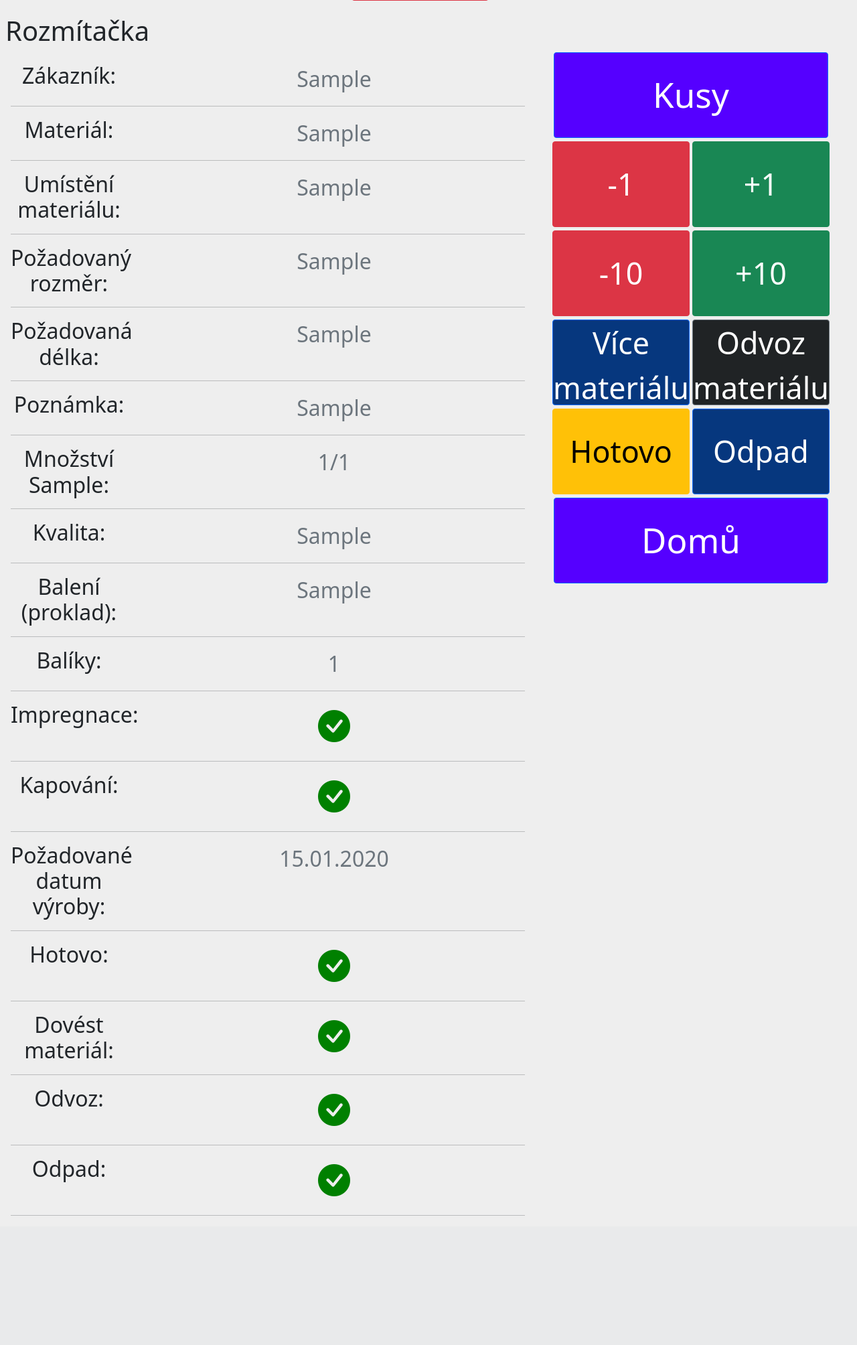
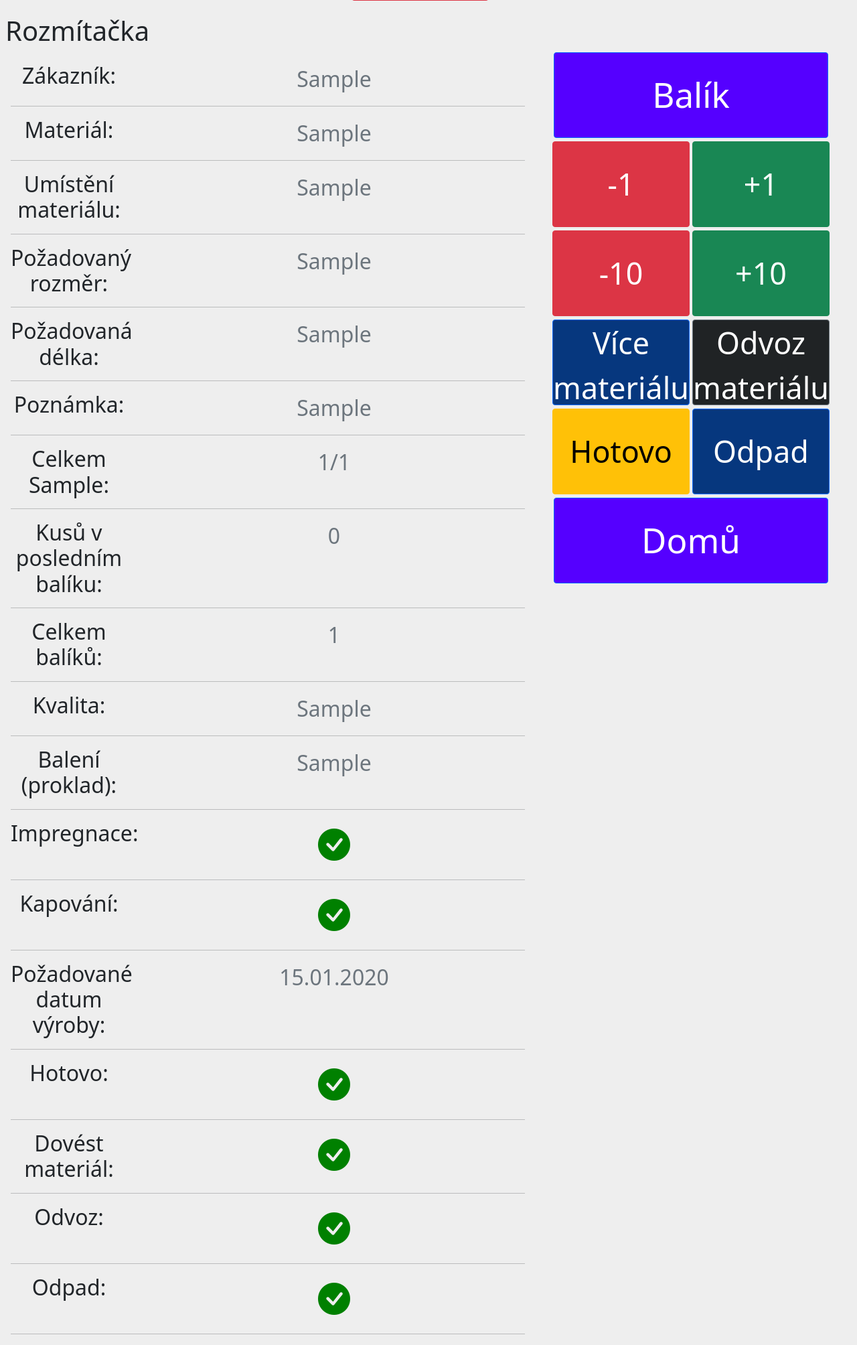
Before and after one commit to olinpin/Pila-facek, a Django app: page /r/1 in a window 1280 px wide. Shown: the part 228-2236 px from the top of the page at 67% size. Before the commit the page ends 2043 px from the top, so only its background shows below. Run offline with Django 3.2, Linux system fonts and the light colour scheme; a user stored in the database is signed in; data comes from the database, SQL or seed files in the repository; tables that the repository leaves empty hold one stand-in row (values such as "Sample post"); some libraries are stand-ins or nearby versions.

Commit message:
Added new model and edited counting of baliky

```diff
--- a/orders/models.py
+++ b/orders/models.py
@@ -13,7 +13,6 @@ class Rozmitacka(models.Model):
     pozadovana_delka = models.CharField("Požadovaná délka", blank=True, max_length=128)
     pozadovana_delka_cislo = models.FloatField("Požadovaná délka", default=0)
     pozadovana_delka_jednotky = models.CharField("Požadovaná délka - jednotky", blank=True, max_length=128, default="m")
-    baliky = models.IntegerField("Balíky", default=100)
     poznamka = models.CharField("Poznámka", blank=True, max_length=128)
     ks = models.IntegerField("Kusů", default=1)
     ks_hotovo = models.IntegerField("Kusů hotovo", default=0)
@@ -33,8 +32,6 @@ class Rozmitacka(models.Model):
     priority = models.IntegerField("Priorita", default=10)
 
 
-
-
     # return function for string
     def __str__(self):
         return f"{self.zakaznik}"
@@ -42,6 +39,16 @@ class Rozmitacka(models.Model):
         verbose_name_plural = "Rozmítačka"
         verbose_name = "Rozmítačka"
         ordering = ['-priority', '-vytvoreno']
+
+    @property
+    def baliky_celkem(self):
+        baliky = Baliky.objects.filter(rozmitacka=self)
+        return baliky.count()
+
+    @property
+    def last_balik(self):
+        balik, created = Baliky.objects.get_or_create(rozmitacka=self, done=False)
+        return balik.ks
 
 # model of Hoblovani table
 class Hoblovani(models.Model):
@@ -51,7 +58,6 @@ class Hoblovani(models.Model):
     pozadovana_delka = models.CharField("Požadovaná délka", blank=True, max_length=128)
     pozadovana_delka_cislo = models.FloatField("Požadovaná délka", default=0)
     pozadovana_delka_jednotky = models.CharField("Požadovaná délka - jednotky", blank=True, max_length=128, default="m")
-    baliky = models.IntegerField("Balíky", default=100)
     poznamka = models.CharField("Poznámka", blank=True, max_length=128)
     ks = models.IntegerField("Kusů", default=1)
     ks_hotovo = models.IntegerField("Kusů hotovo", default=0)
@@ -108,3 +114,35 @@ class Hoblovani(models.Model):
         verbose_name_plural = "Hoblování"
         verbose_name = "Hoblování"
         ordering = ['-priority', '-vytvoreno']
+
+    @property
+    def baliky_celkem(self):
+        baliky = Baliky.objects.filter(hoblovani=self)
+        return baliky.count()
+
+    @property
+    def last_balik(self):
+        balik, created = Baliky.objects.get_or_create(hoblovani=self, done=False)
+        return balik.ks
+
+class Baliky(models.Model):
+    ks = models.IntegerField("Kusů", default=0)
+    done = models.BooleanField("Hotovo", default=False)
+    hoblovani = models.ForeignKey(Hoblovani, on_delete=models.CASCADE, blank=True, null=True)
+    rozmitacka = models.ForeignKey(Rozmitacka, on_delete=models.CASCADE, blank=True, null=True)
+
+    class Meta:
+        constraints = [
+            models.CheckConstraint(
+                name="%(app_label)s_%(class)s_hoblovani_nebo_rozmitacka",
+                check=(
+                    models.Q(hoblovani__isnull=True, rozmitacka__isnull=False)
+                    | models.Q(hoblovani__isnull=False, rozmitacka__isnull=True)
+                ),
+            )
+        ]
+        verbose_name_plural = "Balíky"
+        verbose_name = "Balík"
+
+    def __str__(self):
+        return f"{self.ks} ks, {self.hoblovani or self.rozmitacka} - {'hoblovani' if self.hoblovani else 'rozmitacka'}"
--- a/orders/static/js/layout.js
+++ b/orders/static/js/layout.js
@@ -1,39 +1,30 @@
 function increase(by) {
-    button = document.querySelector("#change")
-    if(button.innerHTML == "Balíky") {
-        baliky += by
-        document.querySelector("#c_baliky").innerHTML = baliky
-        count_baliky()
-    } else if (button.innerHTML == "Kusy") {
     // increment the counter on the screen
     counter += by
+    last_balik += by
     document.querySelector("#c_done").innerHTML = counter;
+    document.querySelector("#last_balik").innerHTML = last_balik;
     count()
-    }
+    count_baliky(false)
 }
 
 function decrease(by) {
     // decrement the counter on the screen
-    button = document.querySelector("#change")
-    if(button.innerHTML == "Balíky") {
-        if (baliky > 0+by-1) {
-            baliky -= by
-        }
-        else {
-        baliky = 0
-        }
-        document.querySelector("#c_baliky").innerHTML = baliky
-        count_baliky()
-    } else if (button.innerHTML == "Kusy") {
     if (counter > 0+by-1) {
         counter -= by
     }
     else {
     counter = 0
     }
+    if (last_balik > 0+by-1) {
+        last_balik -= by
+    } else {
+        last_balik = 0
+    }
     document.querySelector("#c_done").innerHTML = counter;
+    document.querySelector("#last_balik").innerHTML = last_balik;
     count()
-    }
+    count_baliky(false)
 }
 
 function count() {
@@ -55,7 +46,7 @@ function count() {
 
 }
 
-function count_baliky() {
+function count_baliky(d) {
     // Give the current counter value to the server
 
     $.ajax({
@@ -64,7 +55,8 @@ function count_baliky() {
         data:{
         id:id,
         table:table,
-        baliky: baliky,
+        baliky: last_balik,
+        d: d,
         csrfmiddlewaretoken:$('input[name=csrfmiddlewaretoken]').val(),
         },
         success: function(data){
@@ -146,43 +138,11 @@ function odpad() {
     })
 }
 
-function change() {
-    button = document.querySelector("#change")
-    if(button.innerHTML == "Balíky") {
-        button.innerHTML = "Kusy"
-        switch_all()
-    } else if (button.innerHTML == "Kusy") {
-        button.innerHTML = "Balíky"
-        switch_all()
+function balik() {
+    var last = document.querySelector("#last_balik")
+    last_balik = parseInt(last.innerHTML)
+    count_baliky(true)
+    last.innerHTML = 0
+    baliky_celkem += 1
+    document.querySelector("#baliky_celkem").innerHTML = baliky_celkem;
 }
-}
-
-function switch_all() {
-    negative_1 = document.querySelector("#decrease_more")
-    negative_10 = document.querySelector("#decrease")
-    positive_1 = document.querySelector("#increase_more")
-    positive_10 = document.querySelector("#increase")
-    if (button.innerHTML == "Kusy") {
-        negative_1.style.backgroundColor = "#dc3545"
-        negative_1.style.borderColor = "#dc3545"
-        negative_10.style.backgroundColor = "#dc3545"
-        negative_10.style.borderColor = "#dc3545"
-        positive_1.style.backgroundColor = "#198754"
-        positive_1.style.borderColor = "#198754"
-        positive_10.style.backgroundColor = "#198754"
-        positive_10.style.borderColor = "#198754"
-        negative_1.style.color = "white"
-        negative_10.style.color = "white"
-    } else if(button.innerHTML == "Balíky") {
-        positive_1.style.backgroundColor = "#007bff"
-        positive_1.style.borderColor = "#007bff"
-        positive_10.style.backgroundColor = "#007bff"
-        positive_10.style.borderColor = "#007bff"
-        negative_1.style.backgroundColor = "#ffc107"
-        negative_1.style.borderColor = "#ffc107"
-        negative_10.style.backgroundColor = "#ffc107"
-        negative_10.style.borderColor = "#ffc107"
-        negative_1.style.color = "black"
-        negative_10.style.color = "black"
-    }
-}
--- a/orders/templates/orders/layout.html
+++ b/orders/templates/orders/layout.html
@@ -128,8 +128,9 @@
 <script>
   // set all jinja2 variables to use in all functions
   let counter = {{ order.ks_hotovo }};
-  let baliky = {{ order.baliky }};
-  var id = {{order.id}};
+  let baliky_celkem = {{ order.baliky_celkem }};
+  let last_balik = {{ order.last_balik }}
+  var id = {{ order.id }};
   var table = "{{ table }}";
   var URLd = "{% url 'orders:done' %}";
   var ks = {{ order.ks }};
--- a/orders/templates/orders/r_info.html
+++ b/orders/templates/orders/r_info.html
@@ -67,10 +67,24 @@
         <hr>
   <div class="row">
           <div class="col-sm-3">
-            <h6 class="mb-0" >Množství {{ order.jednotky }}:</h6>
+            <h6 class="mb-0" >Celkem {{ order.jednotky }}:</h6>
         </div>
         <div class="col-sm-9 text-secondary">
             <div id="c_done" style="display:inline-block"> {{ order.ks_hotovo }}</div>/{{ order.ks }}</div>
+        </div>
+        <hr>
+  <div class="row">
+          <div class="col-sm-3">
+            <h6 class="mb-0">Kusů v posledním balíku: </h6>
+          </div>
+          <div id="last_balik" class="col-sm-9 text-secondary">{{order.last_balik}}</div>
+        </div>
+        <hr>
+  <div class="row">
+          <div class="col-sm-3">
+            <h6 class="mb-0">Celkem balíků: </h6>
+          </div>
+          <div id="baliky_celkem" class="col-sm-9 text-secondary"> {{order.baliky_celkem}}</div>
         </div>
         <hr>
   <div class="row">
@@ -85,13 +99,6 @@
             <h6 class="mb-0">Balení (proklad):</h6>
           </div>
           <div class="col-sm-9 text-secondary"> {{ order.baleni }}</div>
-        </div>
-        <hr>
-  <div class="row">
-          <div class="col-sm-3">
-            <h6 class="mb-0">Balíky: </h6>
-          </div>
-          <div id="c_baliky" class="col-sm-9 text-secondary"> {{ order.baliky }}</div>
         </div>
         <hr>
   <div class="row">
@@ -147,7 +154,7 @@
 {% csrf_token %}
 {% if not request.user|group:"Vozickar" %}
 <div id="buttons">
-  <button type="button" id="change" class="btn btn-primary btn-square-xxl btn-p" onclick="change()">Kusy</button>
+  <button type="button" id="balik" class="btn btn-primary btn-square-xxl btn-p" onclick="balik()">Balík</button>
   <button type="button" id="decrease" class="btn btn-danger btn-square-xl" onclick="decrease(1)">-1</button>
   <button type="button" id="increase" class="btn btn-success btn-square-xl" onclick="increase(1)">+1</button>
   <button type="button" id="decrease_more" class="btn btn-danger btn-square-xl" onclick="decrease(10)">-10</button>
--- a/orders/views.py
+++ b/orders/views.py
@@ -5,7 +5,7 @@ from django.urls import reverse
 from django.contrib.auth import authenticate, login, logout
 from django.contrib.auth.decorators import login_required
 from .groups import group_required
-from .models import Rozmitacka, Hoblovani
+from .models import Rozmitacka, Hoblovani, Baliky
 from reportlab.pdfgen import canvas
 import io
 
@@ -147,22 +147,27 @@ def count(request):
 
 def countBaliky(request):
     update_models()
-    print("got here")
     if request.method == "POST":
         # extract the variables
         baliky = request.POST["baliky"]
         id = request.POST["id"]
         table = request.POST["table"]
+        done = request.POST["d"]
         # check which tables
         if table == "r":
             r = Rozmitacka.objects.get(id=id)
+            balik, _ = Baliky.objects.get_or_create(rozmitacka=r, done=False)
         elif table == "h":
             r = Hoblovani.objects.get(id=id)
+            balik, _ = Baliky.objects.get_or_create(hoblovani=r, done=False)
         else:
             return JsonResponse({"code": 500})
         # change the number to the counter variable
-        r.baliky = baliky
-        r.save()
+        balik.ks = baliky
+        print(done)
+        if done == 'true':
+            balik.done = True
+        balik.save()
         return JsonResponse({"code": 400})
 
 # this function changes order's field "get_material" to True if it's called
```
Also changed, not shown: orders/admin.py (+16 -5 lines), orders/migrations/0034_auto_20220806_1111.py (added), orders/migrations/0035_auto_20220806_1123.py (added). Lines whose indentation alone changed are shown as unchanged.
